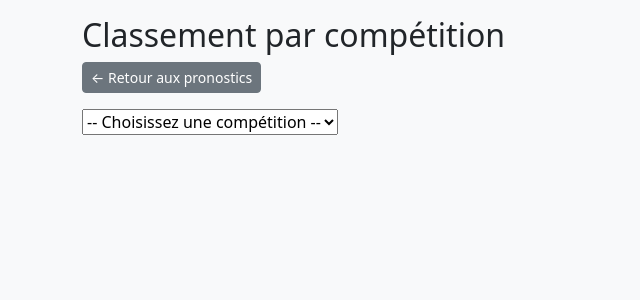
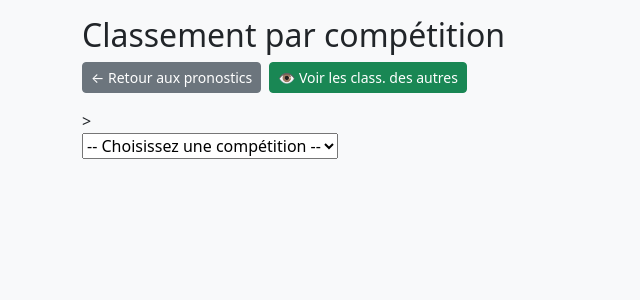
Before and after one commit to Xavcpr/App_prono_rugby, a Django app: template core/templates/classement_par_competition.html in a window 1280 px wide. Shown: the top 300 px of the page, without its empty margins (0-640 px from the left). Run offline with Django 5.2, Linux system fonts and the light colour scheme; the template is opened without the code that fills it, so the values that code supplies are empty.

Commit message:
ajout dun bouton

```diff
--- a/core/templates/classement_par_competition.html
+++ b/core/templates/classement_par_competition.html
@@ -1,11 +1,11 @@
-{% extends "base.html" %} {% block content %}
+{% extends "base.html" %}
+{% block content %}
   <h2>Classement par compétition</h2>
-
-<!-- Lien retour -->
-<a href="{% url 'pronostics' %}" class="btn btn-secondary btn-sm mb-3"
-  >← Retour aux pronostics</a
+  <div class="d-flex gap-2 mb-3">
+    <a href="{% url 'pronostics' %}" class="btn btn-secondary btn-sm">← Retour aux pronostics</a>
+    <a href="{% url 'recap_classement' %}" class="btn btn-success btn-sm">👁️ Voir les class. des autres</a>
+  </div>
   >
-
   <!-- Choix de compétition -->
   <form method="get" class="mb-3">
     <select name="competition" onchange="this.form.submit()">
@@ -22,31 +22,23 @@
           %}selected{%
           endif
           %}
-    >
-      {{ comp.name }}
-    </option>
+          >{{ comp.name }}</option>
       {% endfor %}
     </select>
   </form>
-
   {% if competition %}
     <h3>{{ competition.name }} - Saison {{ season.year }}</h3>
-
     <form method="post">
       {% csrf_token %}
-
       <!-- Champs libres : vainqueur, meilleurs marqueurs -->
       <div class="mb-3">{{ form.as_p }}</div>
-
       <!-- Classement équipes -->
       <table class="table table-bordered">
         <thead>
           <tr>
             <th>Position</th>
             <th>Équipe</th>
-        {% if competition.name == "Champions Cup" %}
-        <th>Poule</th>
-        {% endif %}
+            {% if competition.name == "Champions Cup" %}<th>Poule</th>{% endif %}
           </tr>
         </thead>
         <tbody>
@@ -54,14 +46,12 @@
             <tr>
               <td>{{ f.position }}</td>
               <td>{{ f.team }}</td>
-        {% if competition.name == "Champions Cup" %}
-        <td>{{ f.pool }}</td>
-        {% endif %}
+              {% if competition.name == "Champions Cup" %}<td>{{ f.pool }}</td>{% endif %}
             </tr>
           {% endfor %}
         </tbody>
       </table>
-
       <button type="submit" class="btn btn-primary">Enregistrer</button>
     </form>
-{% endif %} {% endblock %}
+  {% endif %}
+{% endblock %}
--- a/core/templates/pronos/classement.html
+++ b/core/templates/pronos/classement.html
@@ -103,6 +103,9 @@
             </option>
           {% endfor %}
         </select>
+        <a href="{% url 'recap_classement' %}"
+           class="btn btn-info btn-sm text-white fw-bold"
+           style="margin-left: 10px">👁️ Voir les choix des autres</a>
         <a href="{% url 'pronos' %}"
            class="btn btn-outline-secondary btn-sm"
            style="margin-left: auto">← Retour</a>
--- a/core/templates/pronos/recap_classement.html
+++ b/core/templates/pronos/recap_classement.html
@@ -47,7 +47,9 @@
                 <option value="">-- Choisir --</option>
                 {% for comp in competitions %}
                     <option value="{{ comp.id }}"
-                            {% if selected_competition.id == comp.id %}selected{% endif %}>{{ comp.name }}</option>
+                            {% if selected_competition.id|slugify == comp.id|slugify %}selected{% endif %}>
+                        {{ comp.name }}
+                    </option>
                 {% endfor %}
             </select>
         </form>
@@ -62,7 +64,7 @@
         {% endif %}
         <div style="margin-left: auto; display: flex; gap: 10px;">
             <a href="{% url 'classement_prediction' %}{% if selected_competition %}?competition={{ selected_competition.id }}{% endif %}"
-               class="btn-custom btn-edit">✏️ Modifier mes pronos</a>
+               class="btn-custom btn-edit">✏️ Modifier mes pronos de classement</a>
             <a href="{% url 'pronos' %}" class="btn-custom btn-view">🏠 Accueil Pronos</a>
         </div>
     </div>
--- a/core/views.py
+++ b/core/views.py
@@ -811,7 +811,7 @@ def recap_pronos_classement(request):
 
         if season:
             # Vérification du verrouillage
-            if not season.has_started:
+            if not season.has_started and not request.user.is_staff:
                 messages.warning(request, "Les pronostics des autres joueurs seront visibles dès le coup d'envoi !")
                 return redirect('pronos')
 
```
Also changed, not shown: core/migrations/0002_remove_seasonscore_points_seasonscore_match_points_and_more.py (added). Lines whose indentation alone changed are shown as unchanged.
